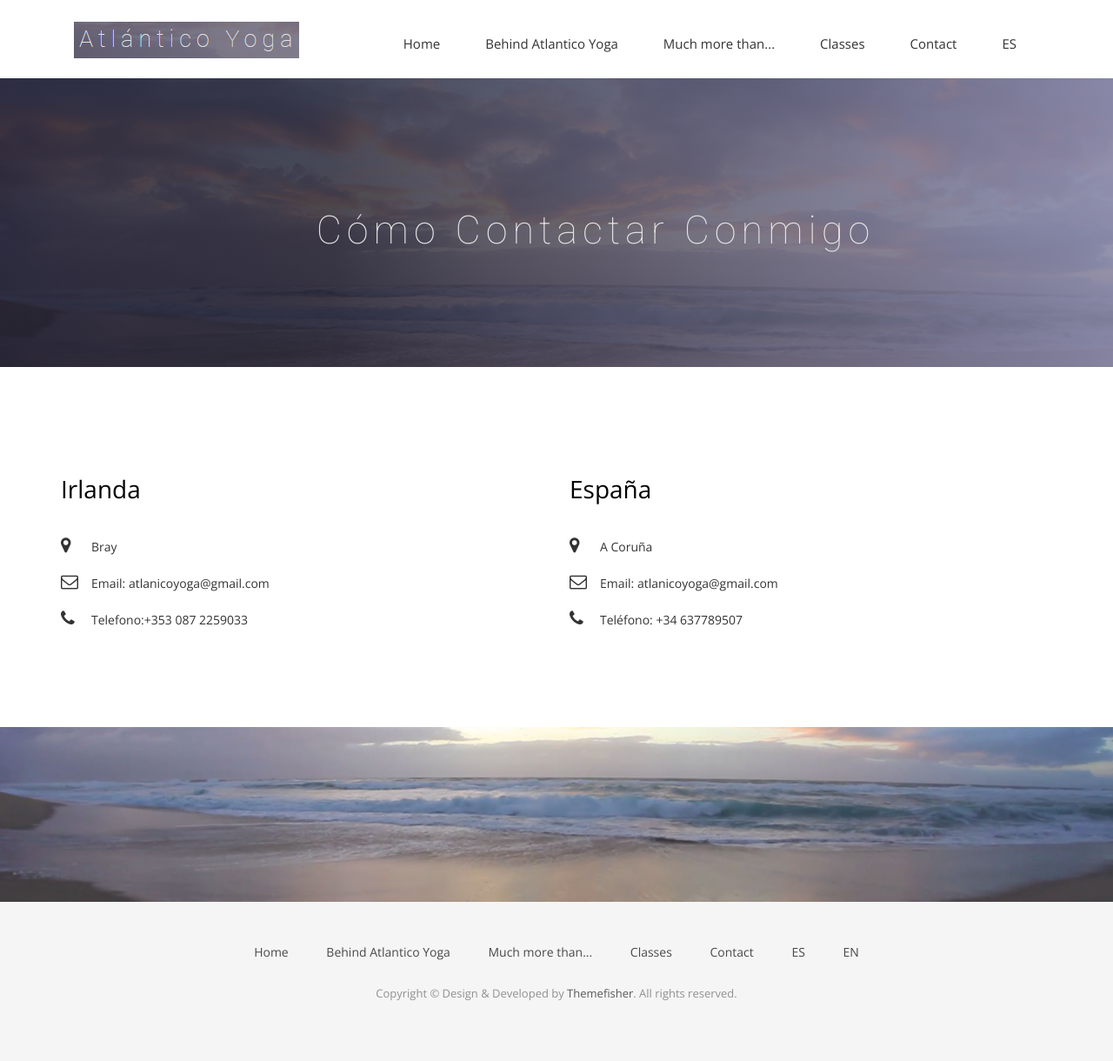
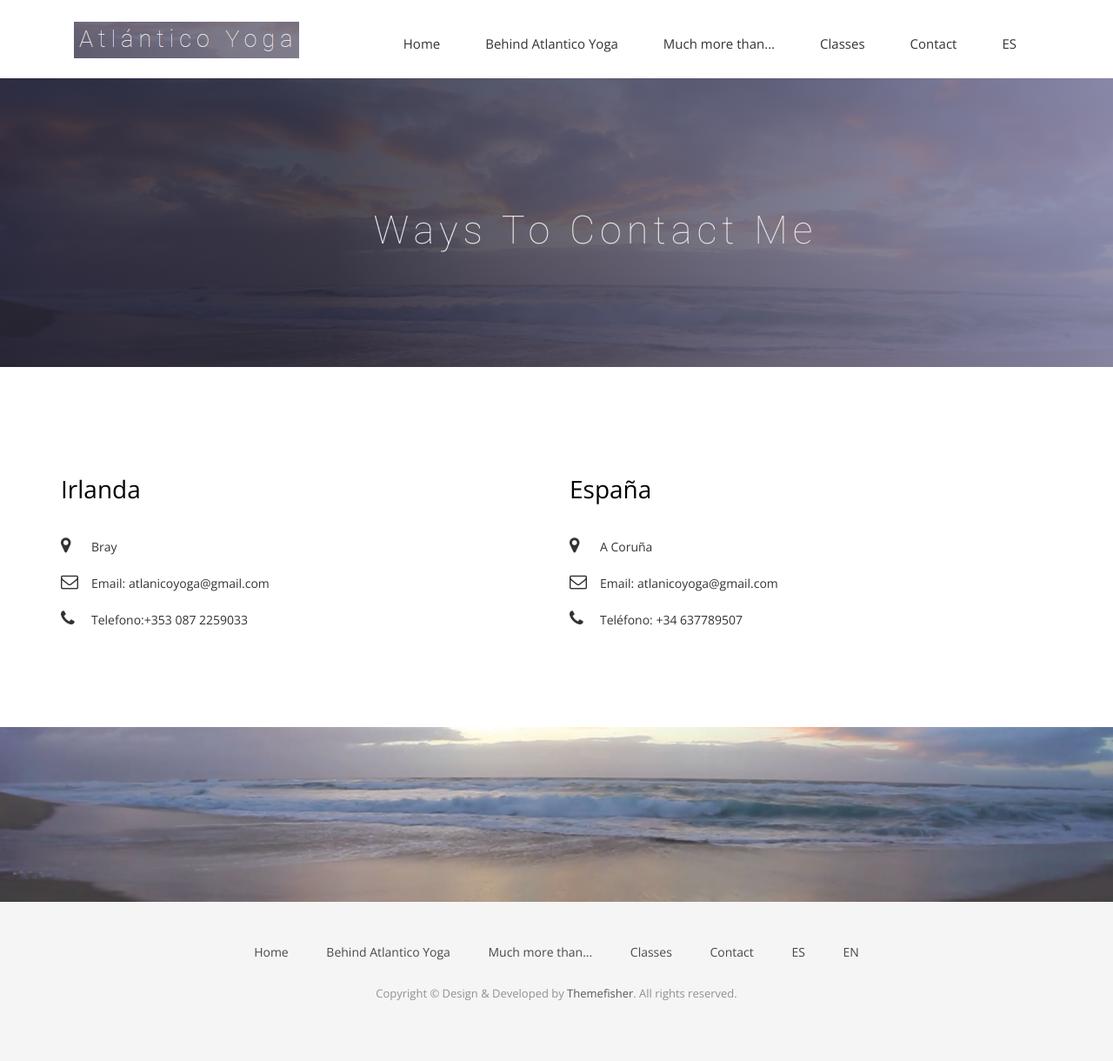
Before and after one commit to mpbarral/mpbarral.github.io, a Jekyll site: the page built from contact.html, in a window 1280 px wide. Shown: the whole page at 87% size. Built offline with Jekyll 4.4.1, drawn with Linux system fonts in a browser that asks for light colours; nearby versions of some CDN libraries; some web fonts are replaced.

Commit message:
Ways to contact me

```diff
--- a/contact.html
+++ b/contact.html
@@ -10,7 +10,7 @@ permalink: /contact/
     <div class="row">
       <div class="col-md-12">
         <div class="block">
-          <h1>Cómo contactar conmigo</h1>
+          <h1>Ways to contact me</h1>
         </div>
       </div>
     </div>
```
